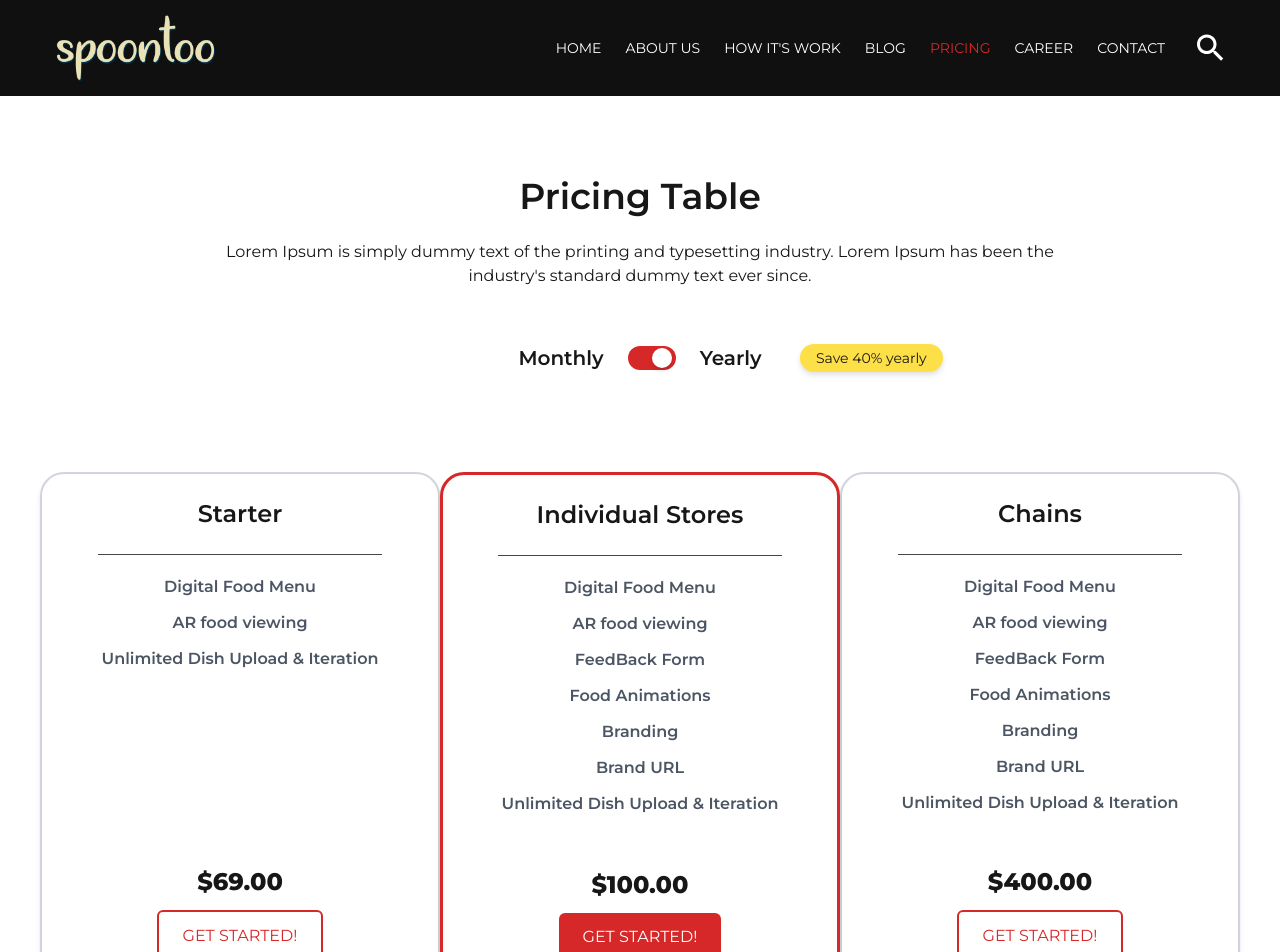
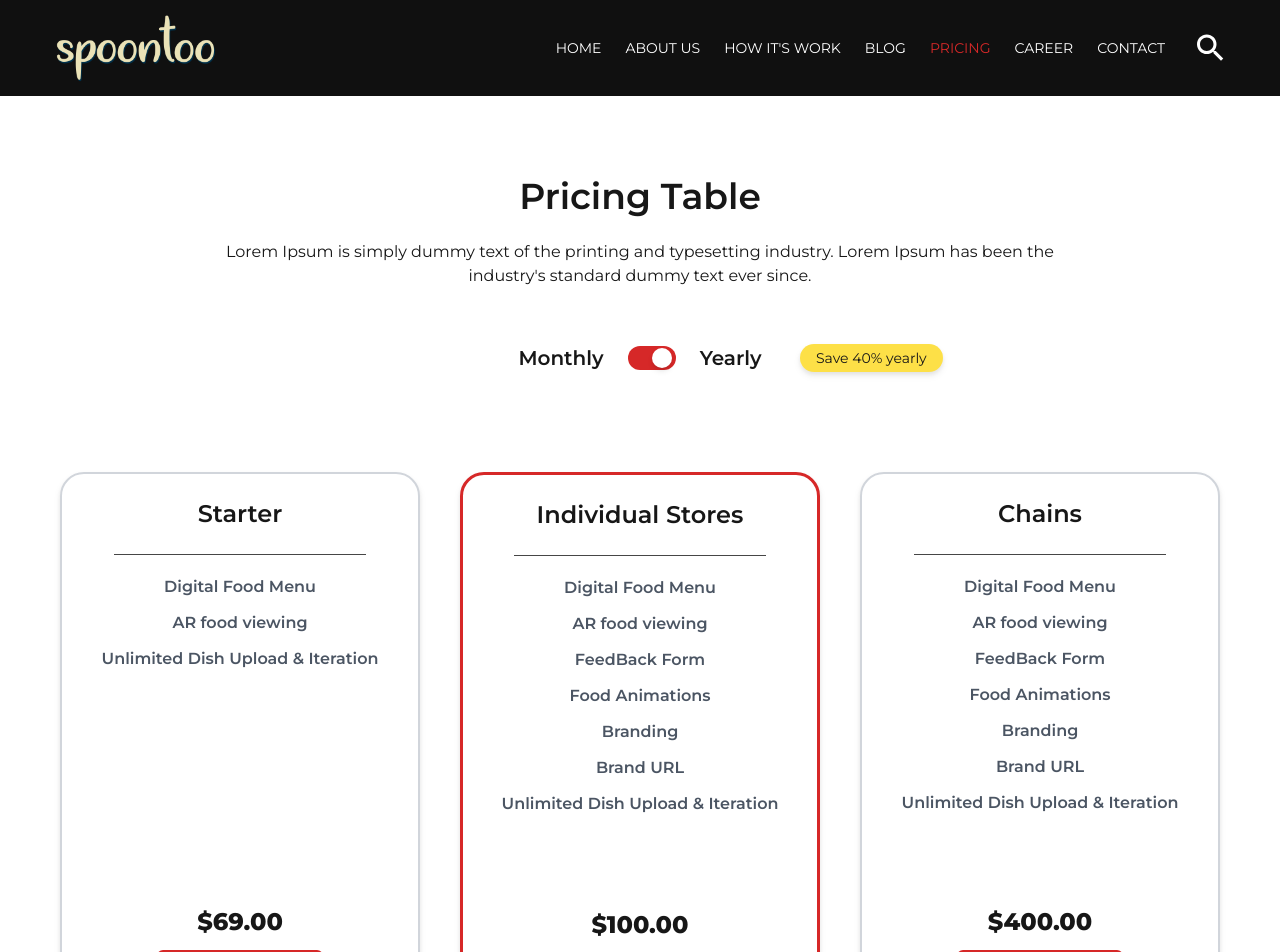
Before and after one commit to sudipblownfuse/spoontoo-dev, a Next.js app: page /pricing in a window 1280 px wide. Shown: the top 952 px of the page. Built offline with nearby package versions, Linux system fonts and the light colour scheme.

Commit message:
updated Pricing Cards

```diff
--- a/components/PricingComponents/PricingCards.jsx
+++ b/components/PricingComponents/PricingCards.jsx
@@ -49,15 +49,15 @@ const PricingCards = ({ isYearly }) => {
   ];
 
   return (
-    <div className="w-full width-container mx-auto px-5 sm:px-10 flex flex-col lg:flex-row justify-center items-center pt-16 pb-24">
+    <div className="w-full width-container mx-auto px-5 sm:px-10 flex flex-col lg:flex-row justify-around items-center pt-16 pb-24">
       {packageData.map((item, index) => (
         <motion.div
           key={index}
-          className={`w-full sm:w-[60%] lg:w-1/3 h-[490px] sm:h-[540px] mt-7 bg-white ${
+          className={`w-full sm:w-[50%] lg:w-[30%] h-[490px] sm:h-[580px] mt-7 bg-white ${
             index === 1 && "h-[590px]"
           } rounded-3xl flex flex-col justify-between items-center border-[2px] border-gray-300 ${
             index === 1 && "z-10 border-[3px] border-secondary"
-          } shadow-md`}
+          } drop-shadow-md hover:drop-shadow-2xl`}
           initial={animations[index].initial}
           animate={animations[index].animate}
           transition={{ duration: 0.5, ease: "easeOut", delay: index * 0.2 }}
```
Also changed, not shown: public/bg-blur.png (added).
